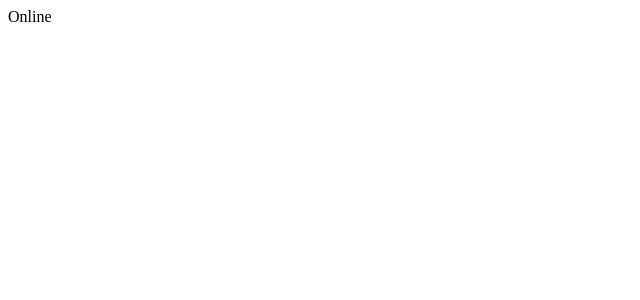
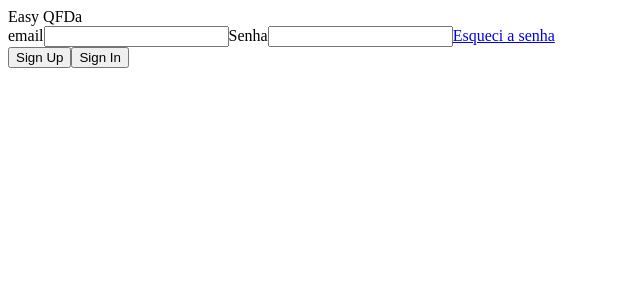
Before and after one commit to DevIsraelSantos/EasyQFD_front, a React (Vite) app: page / in a window 1280 px wide. Shown: the top 300 px of the page, without its empty margins (0-640 px from the left). Built offline with nearby package versions, Linux system fonts and the light colour scheme.

Commit message:
Criado html da pageLogin

```diff
--- a/src/Routes.tsx
+++ b/src/Routes.tsx
@@ -1,16 +1,11 @@
 import { BrowserRouter, Routes, Route } from 'react-router-dom'
+import {PageLogin} from './pages/PageLogin'
 
-const defaultElemnt = () => {
-  return (
-      <div>Online</div>
-  )
-}
-
-export default function App() {
+export function App() {
   return (
     <BrowserRouter>
       <Routes>
-        <Route path='/' element={defaultElemnt()}></Route>
+        <Route path='/' element={PageLogin()}></Route>
       </Routes>
     </BrowserRouter>
   )
--- a/src/main.tsx
+++ b/src/main.tsx
@@ -1,9 +1,9 @@
 import React from 'react'
 import ReactDOM from 'react-dom/client'
-import Routes from './Routes'
+import {App} from './Routes'
 
 ReactDOM.createRoot(document.getElementById('root')!).render(
   <React.StrictMode>
-    <Routes />
+    <App />
   </React.StrictMode>
 )
--- /dev/null
+++ b/src/pages/PageLogin.tsx
@@ -0,0 +1,25 @@
+export function PageLogin(){
+    return (
+        <div id="login_page">
+            <div id="login_image">
+
+            </div>
+            <div id="login_container">
+                <div id="login_title">
+                    <label>Easy QFDa</label>
+                </div>
+                <div id="login_input">
+                    <label>email</label>
+                    <input type="text"/>
+                    <label >Senha</label>
+                    <input type="passworld" />
+                    <a href="#">Esqueci a senha</a>
+                </div>
+                <div id="login_button">
+                    <input type="button" value="Sign Up" />
+                    <input type="button" value="Sign In" />
+                </div>
+            </div>
+        </div>
+    )
+}
```
